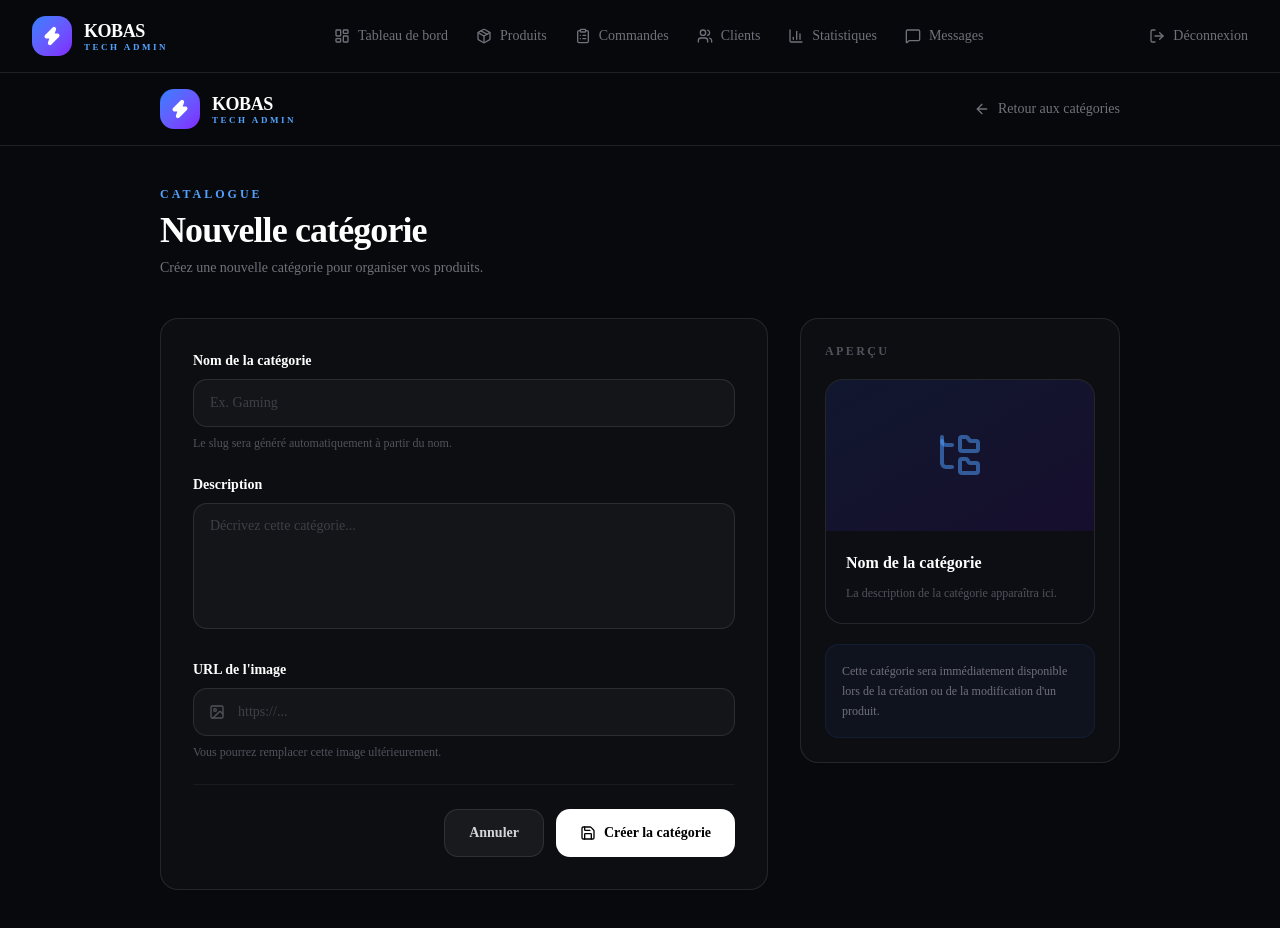
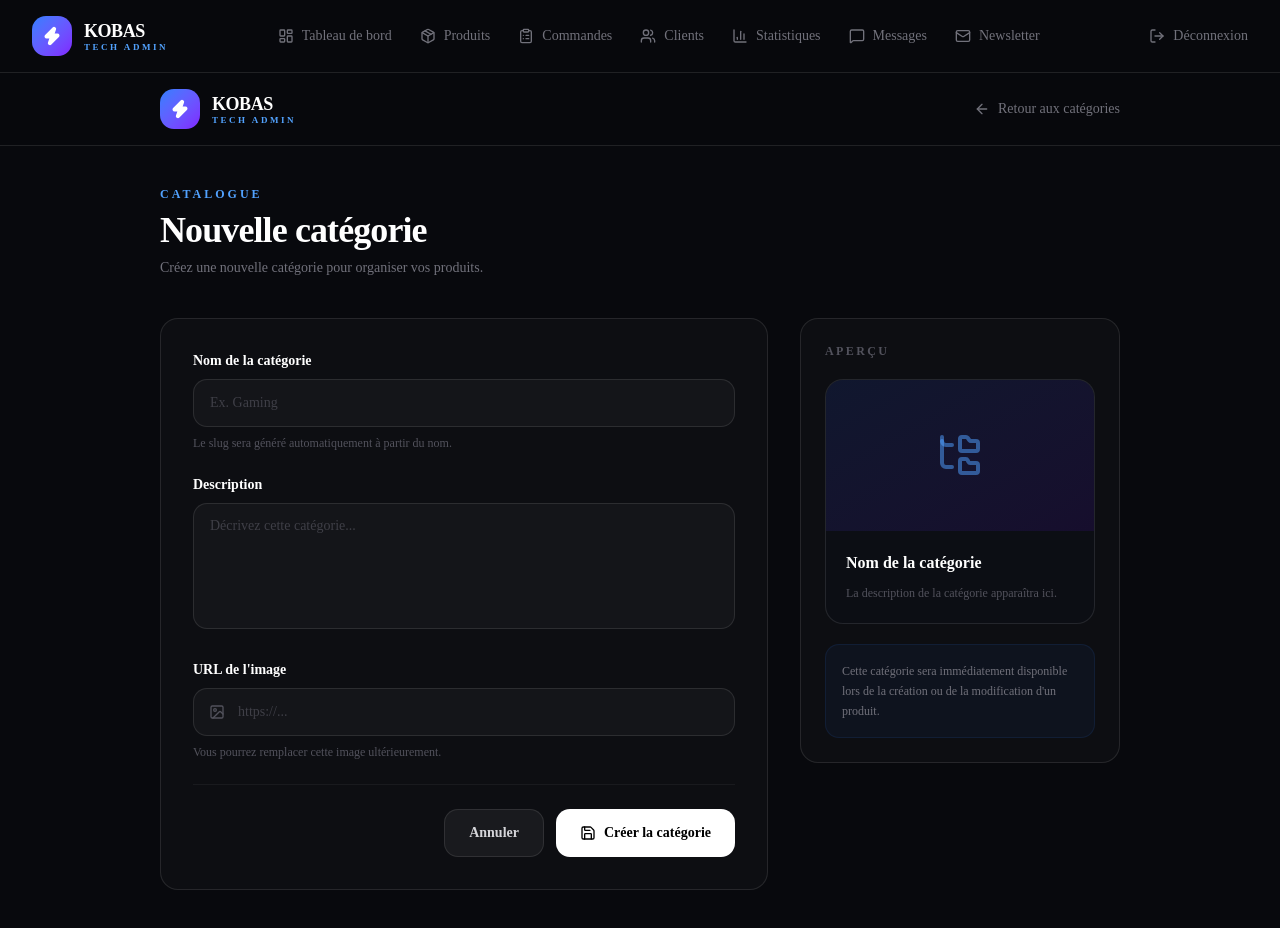
Before and after one commit to sperokobas2-a11y/kobas-ecommerce, a Next.js app: page /admin/categories/nouveau in a window 1280 px wide. Built offline with nearby package versions, Linux system fonts and the light colour scheme.

Commit message:
Add newsletter link to admin layout

```diff
--- a/app/admin/layout.tsx
+++ b/app/admin/layout.tsx
@@ -7,6 +7,7 @@ import {
   ClipboardList,
   LayoutDashboard,
   LogOut,
+  Mail,
   Package,
   Users,
   BarChart3,
@@ -21,6 +22,7 @@ const NAV_LINKS = [
   { href: "/admin/clients", label: "Clients", icon: Users },
   { href: "/admin/statistiques", label: "Statistiques", icon: BarChart3 },
   { href: "/admin/messages", label: "Messages", icon: MessageSquare },
+  { href: "/admin/newsletter", label: "Newsletter", icon: Mail },
 ];
 
 export default function AdminLayout({
```
